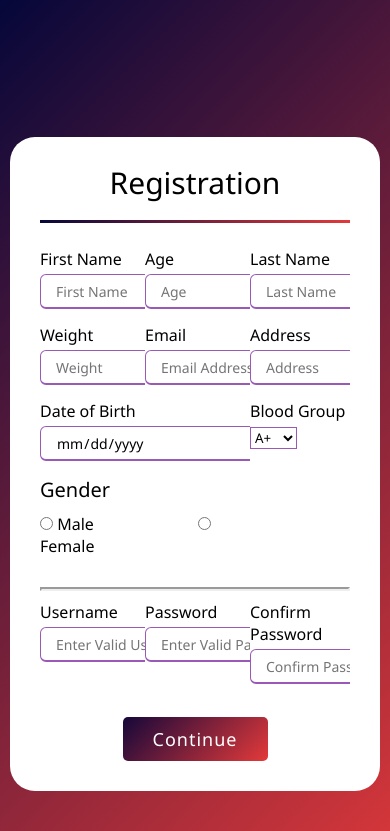
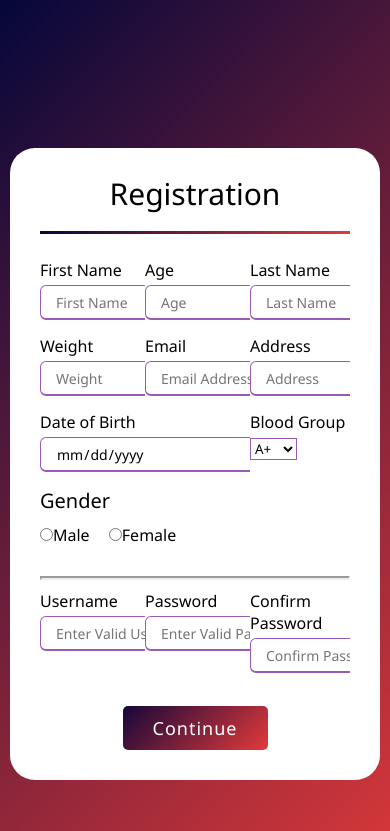
Before and after one commit to Savidya9800/Blood-Donation-System, a PHP site: page /register.html in a window 390 px wide. Shown: the top 831 px of the page. Run offline with PHP 8.4, Linux system fonts and the light colour scheme.

Commit message:
modified register page

```diff
--- a/src/register.html
+++ b/src/register.html
@@ -80,8 +80,8 @@
                 <div class="circle-form">
                     <spm class="circle-title">Gender</spm>
                     <div class="category">
-                        <label><input class="radio_c" type="radio" name="Gender"> Male</label>
-                        <label><input type="radio" name="Gender"> Female</label>
+                        <input class="radio_c" type="radio" name="Gender"><label for="" class="rtx">Male</label>
+                        <input type="radio" name="Gender"><label for="" class="rtx">Female</label>
                     </div>
                 </div>
                 <hr>
--- a/src/styles/register.css
+++ b/src/styles/register.css
@@ -139,12 +139,13 @@ form .circle-form .category{
     width: 0;
 }
 
+}
+
+.rtx
+{
+    padding-right: 15px;
+}
+
 .option_c{ /* haritha*/
     border-color: #9b59b6;
 }
-
-.category label{ /* haritha*/
-    margin-right: 100px;
-}
-
-}
```
